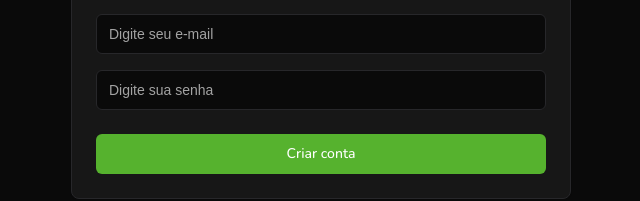
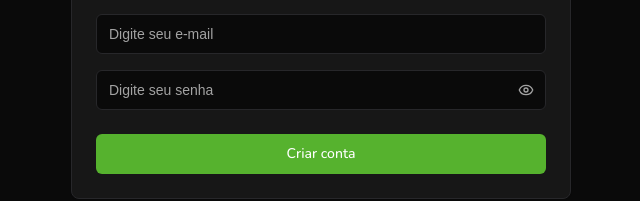
Before and after one commit to TamirisCss/finance-app-front, a React app: page /signup in a window 1280 px wide. Shown: the part 373-574 px from the top of the page, without its empty margins (319-959 px from the left). Built offline with nearby package versions, Linux system fonts and the light colour scheme; the HTML template or start-up script is replaced by a standard one; a web font is replaced by a local one.

Commit message:
feat: add password input with visibility change

```diff
--- a/src/pages/signup.jsx
+++ b/src/pages/signup.jsx
@@ -1,3 +1,5 @@
+import { EyeIcon, EyeOffIcon } from 'lucide-react'
+import { useState } from 'react'
 import { Link } from 'react-router'
 
 import { Button } from '@/components/ui/button'
@@ -12,6 +14,7 @@
 import { Input } from '@/components/ui/input'
 
 const SignupPage = () => {
+  const [passwordIsVisible, setPasswordIsVisible] = useState(false)
   return (
     <div className="flex h-screen w-screen flex-col items-center justify-center gap-3">
       <Card className="w-[500px]">
@@ -23,7 +26,19 @@
           <Input placeholder="Digite seu nome" />
           <Input placeholder="Digite seu sobrenome" />
           <Input placeholder="Digite seu e-mail" />
-          <Input type="password" placeholder="Digite sua senha" />
+          <div className="relative">
+            <Input
+              type={passwordIsVisible ? 'text' : 'password'}
+              placeholder="Digite seu senha"
+            />
+            <Button
+              variant="ghost"
+              className="absolute bottom-0 right-0 top-0 my-auto mr-1 h-8 w-8 text-muted-foreground"
+              onClick={() => setPasswordIsVisible((prev) => !prev)}
+            >
+              {passwordIsVisible ? <EyeOffIcon /> : <EyeIcon />}
+            </Button>
+          </div>
         </CardContent>
         <CardFooter>
           <Button className="w-full">Criar conta</Button>
```
